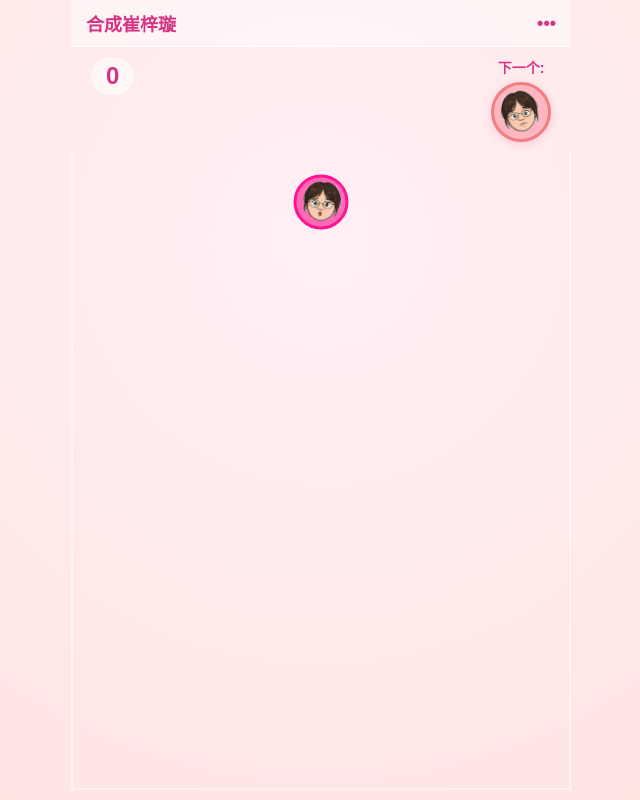
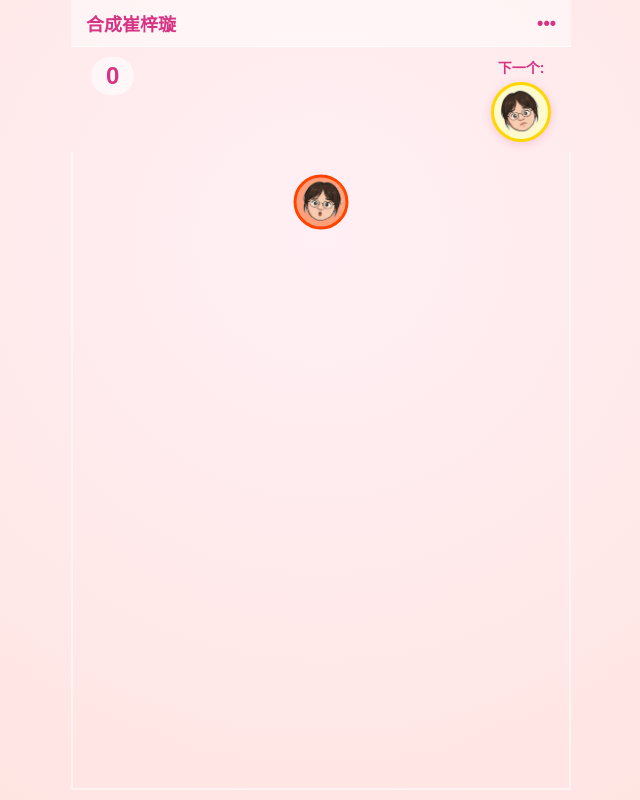
Before and after one commit to Snownamida/Big-Zoe, a plain HTML site: page index.html in a window 1280 px wide. Shown: the whole page, without its empty margins (319-959 px from the left). Drawn offline with nearby package versions, Linux system fonts and the light colour scheme.

Commit message:
换颜色

```diff
--- a/index.html
+++ b/index.html
@@ -214,79 +214,79 @@
                 radius: 18,
                 fileName: '崔梓璇01.gif',
                 score: 2,
-                backgroundColor: '#FFB6C1',
-                borderColor: '#F08080'
-            }, // 0
+                backgroundColor: '#FFFACD',
+                borderColor: '#FFD700'
+            }, // 0 (浅黄/金色)
             {
                 radius: 26,
                 fileName: '崔梓璇02.gif',
                 score: 4,
-                backgroundColor: '#FF69B4',
-                borderColor: '#FF1493'
-            }, // 1
+                backgroundColor: '#FFA07A',
+                borderColor: '#FF4500'
+            }, // 1 (浅橙/橘红)
             {
                 radius: 34,
                 fileName: '崔梓璇03.gif',
                 score: 8,
-                backgroundColor: '#FF1493',
-                borderColor: '#C71585'
-            }, // 2
+                backgroundColor: '#FF6347',
+                borderColor: '#DC143C'
+            }, // 2 (番茄红/深红)
             {
                 radius: 42,
                 fileName: '崔梓璇04.gif',
                 score: 16,
-                backgroundColor: '#DB7093',
-                borderColor: '#CD5C5C'
-            }, // 3
+                backgroundColor: '#90EE90',
+                borderColor: '#3CB371'
+            }, // 3 (浅绿/中等海绿)
             {
                 radius: 52,
                 fileName: '崔梓璇05.gif',
                 score: 32,
-                backgroundColor: '#C71585',
-                borderColor: '#8B008B'
-            }, // 4
+                backgroundColor: '#32CD32',
+                borderColor: '#228B22'
+            }, // 4 (鲜绿/森林绿)
             {
                 radius: 64,
                 fileName: '崔梓璇06.gif',
                 score: 64,
-                backgroundColor: '#8B008B',
-                borderColor: '#4B0082'
-            }, // 5
+                backgroundColor: '#87CEFA',
+                borderColor: '#4682B4'
+            }, // 5 (浅蓝/钢青)
             {
                 radius: 76,
                 fileName: '崔梓璇07.gif',
                 score: 128,
-                backgroundColor: '#9400D3',
-                borderColor: '#8A2BE2'
-            }, // 6
+                backgroundColor: '#4169E1',
+                borderColor: '#191970'
+            }, // 6 (宝蓝/午夜蓝)
             {
                 radius: 88,
                 fileName: '崔梓璇08.gif',
                 score: 256,
                 backgroundColor: '#9932CC',
-                borderColor: '#BA55D3'
-            }, // 7
+                borderColor: '#800080'
+            }, // 7 (深兰花紫/紫)
             {
                 radius: 100,
                 fileName: '崔梓璇09.gif',
                 score: 512,
-                backgroundColor: '#BA55D3',
-                borderColor: '#DA70D6'
-            }, // 8
+                backgroundColor: '#FFD700',
+                borderColor: '#B8860B'
+            }, // 8 (金/深金)
             {
                 radius: 115,
                 fileName: '崔梓璇10.gif',
                 score: 1024,
-                backgroundColor: '#DA70D6',
-                borderColor: '#D8BFD8'
-            }, // 9
+                backgroundColor: '#C0C0C0',
+                borderColor: '#808080'
+            }, // 9 (银/灰)
             {
                 radius: 135,
                 fileName: '崔梓璇11.png',
                 score: 2048,
                 backgroundColor: '#228B22',
                 borderColor: '#3CB371'
-            } // 10: 终极
+            } // 10: 终极 (保持绿色)
         ];
 
         // 预加载系统
```
